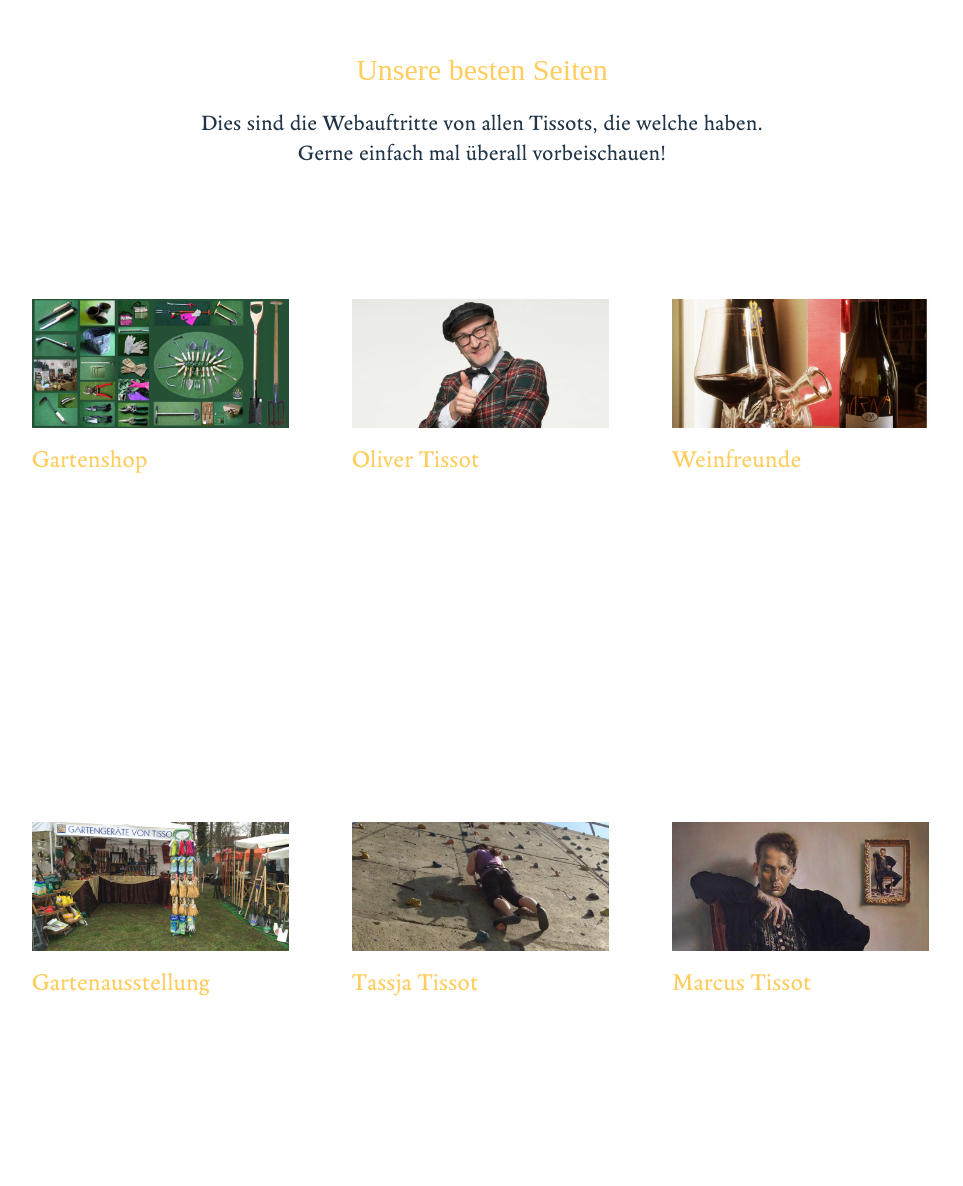
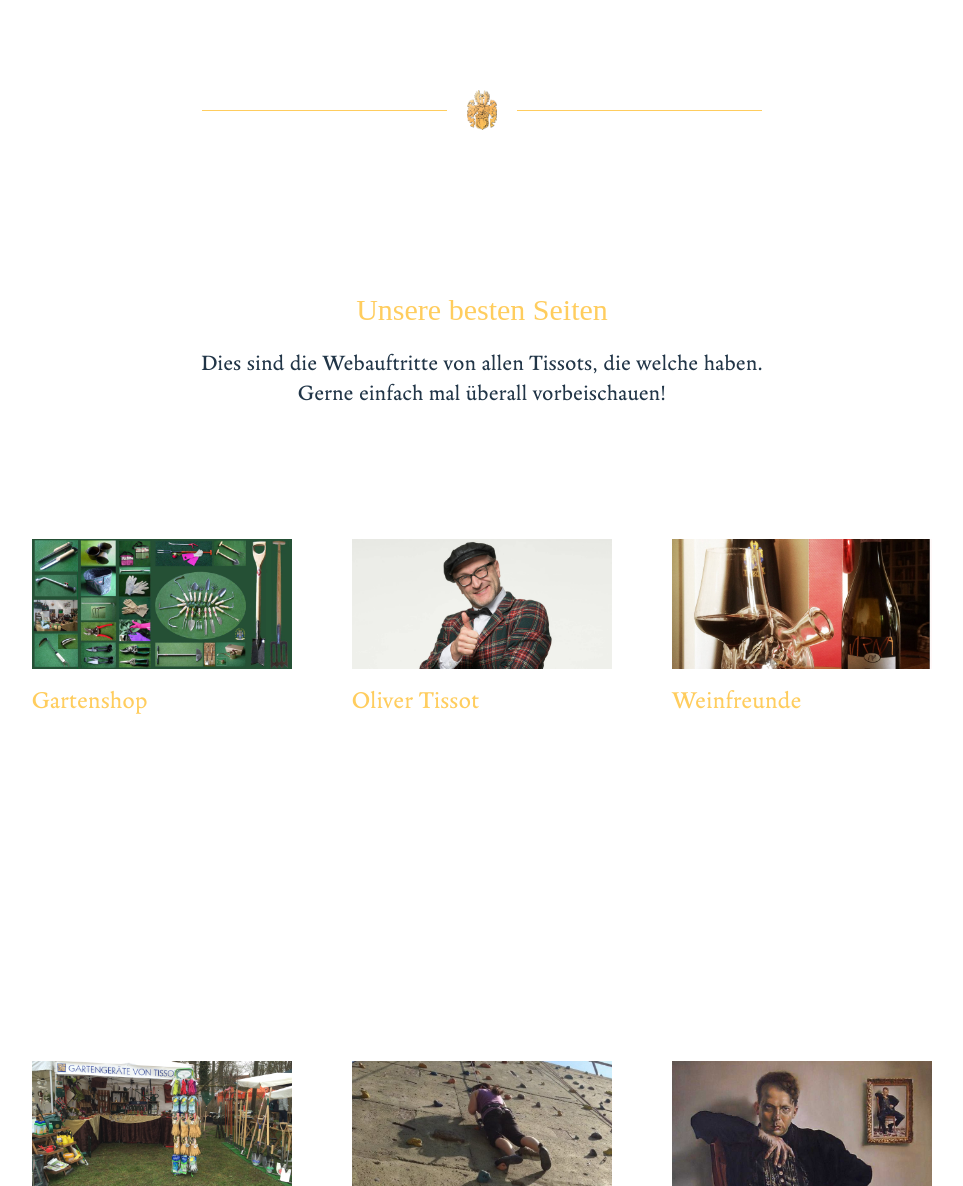
Before and after one commit to Kepos/tissot-page, a React (Vite) app: page / in a window 1280 px wide. Shown: the part 1614-2800 px from the top of the page, without its empty margins (158-1121 px from the left). Built offline with nearby package versions, Linux system fonts and the light colour scheme.

Commit message:
solid animations

```diff
--- a/src/App.css
+++ b/src/App.css
@@ -16,17 +16,6 @@
 }
 .t-logo.react:hover {
   filter: drop-shadow(0 0 2em #61dafbaa);
-}
-
-.page-teaser {
-  transition: 0.5s ease;
-  border-bottom: 3px solid transparent;
-  border-right: 3px solid transparent;
-}
-
-.page-teaser:hover {
-  border-right: 3px solid transparent;
-  border-bottom: 3px solid transparent;
 }
 
 @keyframes logo-spin {
--- a/src/App.tsx
+++ b/src/App.tsx
@@ -1,4 +1,5 @@
 import wappen from './assets/wappen.png';
+import goldwappen from './assets/wappen-gold.png';
 import filz from './assets/filzhintergrund.jpg';
 import './App.css';
 import Header from './components/Header';
@@ -14,7 +15,7 @@ function useParallax(value: MotionValue<number>, distance: number) {
 function App() {
   const { scrollYProgress } = useScroll();
 
-  const y = useParallax(scrollYProgress, 450);
+  const y = useParallax(scrollYProgress, 500);
 
   const opacity = useTransform(scrollYProgress, [0, 0.1, 1], [1, 0, 0]);
   const scale = useTransform(scrollYProgress, [0, 0.2, 1], [1, 0.8, 0.8]);
@@ -29,7 +30,7 @@ function App() {
       <Header />
       <div className="h-[80vh] flex flex-col items-start justify-center">
         <motion.div
-          initial={{ opacity: 0, y: 20 }}
+          initial={{ opacity: 0, y: 0 }}
           animate={{
             opacity: 1,
             y: 0,
@@ -42,7 +43,7 @@ function App() {
           </h2>
         </motion.div>
         <motion.div
-          initial={{ opacity: 0, y: 30 }}
+          initial={{ opacity: 0, y: 0 }}
           animate={{
             opacity: 1,
             y: 0,
@@ -54,10 +55,10 @@ function App() {
         </motion.div>
       </div>
       <motion.div
-        initial={{ opacity: 0, y: 50 }}
+        initial={{ opacity: 0, marginTop: 50 }}
         animate={{
           opacity: 1,
-          y: 0,
+          marginTop: 0,
           transition: { delay: 3, duration: 2, ease: 'easeInOut' },
         }}
         style={{ y, scale }}
@@ -66,6 +67,18 @@ function App() {
           <img src={wappen} className="w-md" />
         </div>
       </motion.div>
+      {/* <motion.div
+        initial={{ opacity: 0, y: 50 }}
+        animate={{
+          opacity: 1,
+          y: 0,
+          transition: { delay: 3, duration: 2, ease: 'easeInOut' },
+        }}
+        style={{ scale, bottom }}
+        className="absolute right-0"
+      >
+        <img src={wappen} className="w-md" />
+      </motion.div> */}
       <motion.div
         initial={{ opacity: 0 }}
         animate={{
@@ -103,6 +116,32 @@ function App() {
           Wir sind halt die Tissot’s.
         </p>
       </motion.div>
+      <div className="flex items-center gap-4 text-center mt-72 max-w-md mx-auto">
+        <motion.div
+          className="flex-grow h-[0.5px] bg-[#ffcd5e] origin-right"
+          initial={{ scaleX: 0 }}
+          whileInView={{ scaleX: 1 }}
+          viewport={{ margin: '-100px 0px' }}
+          transition={{ delay: 0.2, duration: 0.8, ease: 'easeInOut' }}
+        />
+        <motion.div
+          initial={{ opacity: 0 }}
+          whileInView={{ opacity: 1 }}
+          viewport={{ margin: '-100px 0px' }}
+          transition={{ delay: 0, duration: 0.8 }}
+        >
+          <div className="whitespace-nowrap">
+            <img src={goldwappen} className="w-6" />
+          </div>
+        </motion.div>
+        <motion.div
+          className="flex-grow h-[0.5px] bg-[#ffcd5e] origin-left"
+          initial={{ scaleX: 0 }}
+          whileInView={{ scaleX: 1 }}
+          viewport={{ margin: '-100px 0px' }}
+          transition={{ delay: 0.2, duration: 0.8, ease: 'easeInOut' }}
+        />
+      </div>
       <motion.div
         initial={{ opacity: 0 }}
         whileInView={{
@@ -110,7 +149,7 @@ function App() {
           transition: { delay: 0.5, duration: 1, ease: 'easeInOut' },
         }}
         viewport={{ margin: '20px', once: true }}
-        className="text-center mt-64"
+        className="text-center mt-32"
       >
         <h2 className="text-[#ffcd5e] font-[Zapfino] mb-4 text-2xl">
           Unsere besten Seiten
@@ -123,6 +162,19 @@ function App() {
       <div className="w-full flex justify-center">
         <div className="grid grid-cols-1 md:grid-cols-2 lg:grid-cols-3 gap-y-12 mt-20 max-w-3xl cursor-pointer">
           {pageteasers.map((item) => (
+            <motion.div
+              initial={{ opacity: 0 }}
+              whileInView={{
+                opacity: 1,
+                transition: {
+                  delay: 0.3 * item.id,
+                  duration: 1,
+                  ease: 'easeInOut',
+                },
+              }}
+              viewport={{ once: true }}
+              className="cursor-pointer"
+            >
               <PageTeaser
                 key={item.id}
                 image={item.image}
@@ -130,6 +182,7 @@ function App() {
                 description={item.description}
                 link={item.link}
               />
+            </motion.div>
           ))}
         </div>
       </div>
--- a/src/components/Footer.tsx
+++ b/src/components/Footer.tsx
@@ -4,7 +4,7 @@ const currentYear = new Date().getFullYear();
 
 export default function Footer() {
   return (
-    <footer className="w-full border-t-[0.5px] border-[#ffcd5e] py-12 text-sm text-gray-700">
+    <footer className="border-t-[0.5px]  border-[#ffcd5e] py-12 text-sm text-gray-700">
       <div className="max-w-6xl mx-auto flex flex-col sm:flex-row justify-between items-start sm:items-center gap-6">
         {/* Left: Logo and Year */}
         <div className="flex flex-col items-center">
@@ -28,7 +28,7 @@ export default function Footer() {
             <a
               className="underline"
               target="_blank"
-              href="hhtps://www.tissot.com"
+              href="https://www.tissotwatches.com/"
             >
               www.tissot.com
             </a>
--- a/src/components/PageTeaser.tsx
+++ b/src/components/PageTeaser.tsx
@@ -3,7 +3,7 @@ export default function PageTeaser({ title, description, image, link }: any) {
   return (
     <a
       href={link}
-      className="page-teaser block hover:bg-black cursor-pointer p-6 transition-transform duration-500 hover:translate-x-[-0px] hover:-translate-y-[5px] "
+      className="page-teaser block hover:border-[0.5px] hover:border-[#ffcd5e] cursor-pointer p-6 transition-transform duration-500 hover:translate-x-[-5px] hover:-translate-y-[5px] "
       target="_blank"
     >
       <img src={image} />
--- a/src/index.css
+++ b/src/index.css
@@ -32,6 +32,7 @@ a {
   font-weight: 500;
   color: white;
   text-decoration: inherit;
+  cursor: pointer;
 }
 a:hover {
   color: #ffcd5e;
```
Also changed, not shown: 1 other file (tests, documents, lock files or other folders). Lines whose indentation alone changed are shown as unchanged.
